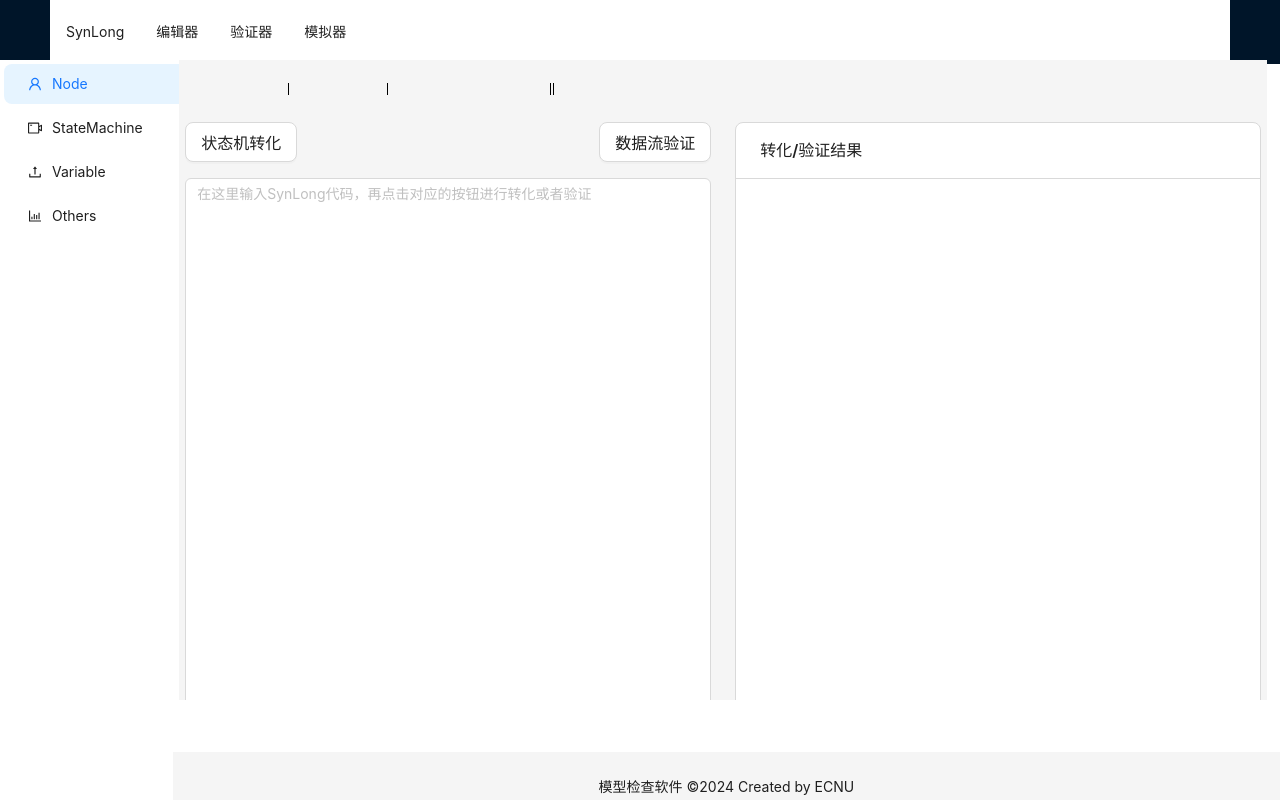
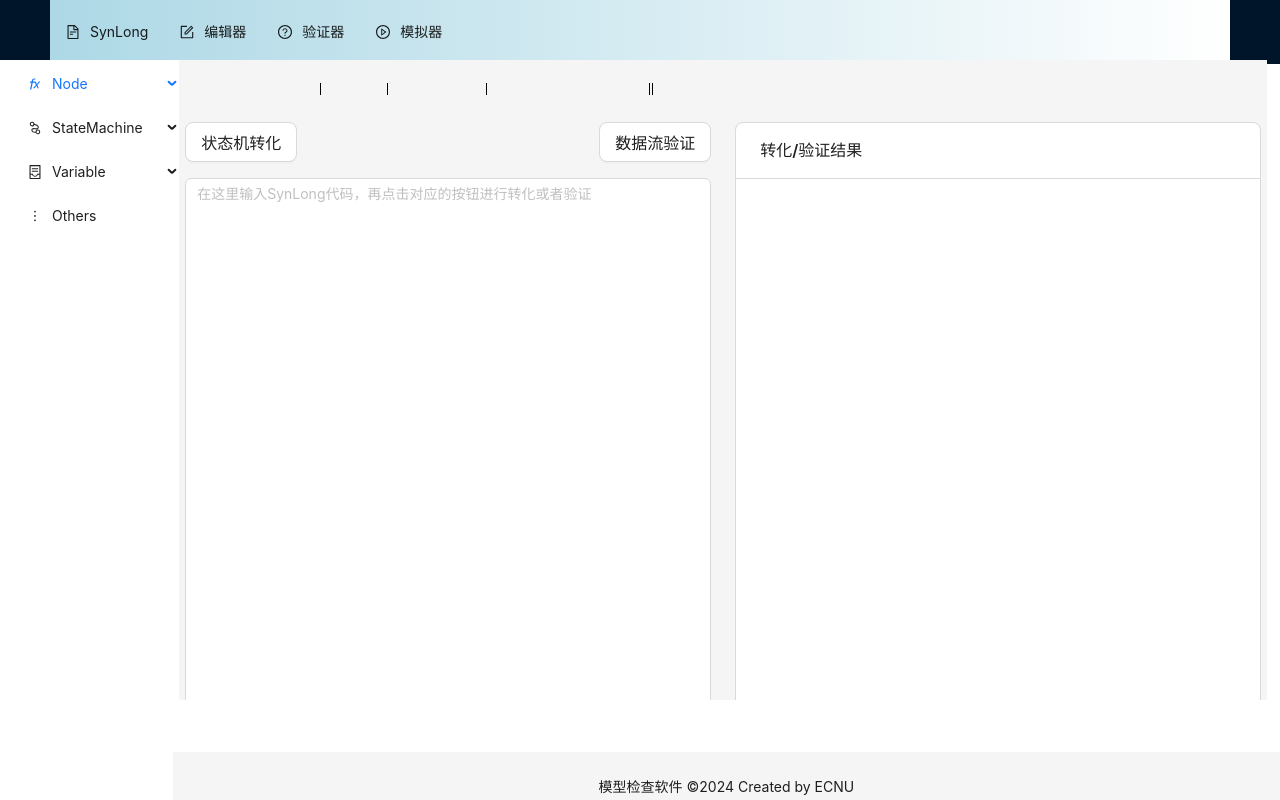
Before and after one commit to NicholasStone/check-frontend, a React (Vite) app: page /lustre in a window 1280 px wide. Built offline with nearby package versions, Linux system fonts and the light colour scheme.

Commit message:
feat: 修改了样式,增加了图标

```diff
--- a/index.html
+++ b/index.html
@@ -4,7 +4,7 @@
     <meta charset="UTF-8" />
     <link rel="icon" type="image/svg+xml" href="/template.svg" />
     <meta name="viewport" content="width=device-width, initial-scale=1.0" />
-    <title>model-checker</title>
+    <title>模型正确性检查软件</title>
   </head>
   <body>
     <div id="root"></div>
--- a/src/components/SideBar.jsx
+++ b/src/components/SideBar.jsx
@@ -1,8 +1,5 @@
 import {
-    BarChartOutlined,
-    UploadOutlined,
-    UserOutlined,
-    VideoCameraOutlined,
+  NodeIndexOutlined, MoreOutlined, FunctionOutlined, ContainerOutlined,
 } from '@ant-design/icons';
 import {Layout, Menu} from 'antd';
 
@@ -12,22 +9,34 @@ function SideBar() {
   const items = [
     {
       key: 1,
-      icon: <UserOutlined />,
+      icon: <FunctionOutlined />,
       label: "Node",
+      children: [
+        { key: 'node_1', label: 'node_A', icon: <FunctionOutlined /> },
+        { key: 'node_2', label: 'node_B', icon: <FunctionOutlined /> },
+      ],
     },
     {
       key: 2,
-      icon: <VideoCameraOutlined />,
+      icon: <NodeIndexOutlined />,
       label: "StateMachine",
+      children: [
+        { key: 'stm_1', label: 'stm1', icon: <NodeIndexOutlined /> },
+        { key: 'stm_2', label: 'stm2', icon: <NodeIndexOutlined /> },
+      ],
     },
     {
       key: 3,
-      icon: <UploadOutlined />,
+      icon: <ContainerOutlined />,
       label: "Variable",
+      children: [
+        { key: 'var_1', label: 'v1', icon: <ContainerOutlined /> },
+        { key: 'var_2', label: 'v2', icon: <ContainerOutlined /> },
+      ],
     },
     {
       key: 4,
-      icon: <BarChartOutlined />,
+      icon: <MoreOutlined />,
       label: "Others",
     },
   ];
--- a/src/components/Toolbar.jsx
+++ b/src/components/Toolbar.jsx
@@ -129,37 +129,44 @@ function Toolbar() {
             >
                 {/* first group*/}
                 <ConfigProvider>
+                    <Tooltip title="新建">
+                        <Button id="createBtn" type="text" icon={<IconFont type="icon-create"/>}></Button>
+                    </Tooltip>
                     <Tooltip title={<span>新建</span>}>
-                    <Button id="createBtn" type="text" icon={<IconFont type="icon-create" />}></Button>
+                        <Button id="createBtn" type="text" icon={<IconFont type="icon-create"/>}></Button>
                     </Tooltip>
                     <Tooltip title={<span>打开</span>}>
-                        <Button id="openBtn" type="text" icon={<IconFont type="icon-open-copy" />} onClick={() => fileInputRef.current.click()}></Button>
+                        <Button id="openBtn" type="text" icon={<IconFont type="icon-open-copy"/>}
+                                onClick={() => fileInputRef.current.click()}></Button>
                     </Tooltip>
                     <Tooltip title={<span>保存</span>}>
-                        <Button id="saveBtn" type="text" icon={<IconFont type="icon-save-copy" />} onClick={onSaveClicked}></Button>
+                        <Button id="saveBtn" type="text" icon={<IconFont type="icon-save-copy"/>}
+                                onClick={onSaveClicked}></Button>
                     </Tooltip>
-                    <Divider style={{ backgroundColor: 'black' }} type="vertical" />
+                    <Divider style={{backgroundColor: 'black'}} type="vertical"/>
                 </ConfigProvider>
 
                 {/* second group*/}
-                <ConfigProvider componentDisabled={selectedMode==='editor'?false:true}>
-                    {/* <Tooltip title={<span>撤销上次动作</span>}>
-                    <Button id="retrieveBtn" type="text" icon={<IconFont type="icon-back-arrow" />}></Button>
+                <ConfigProvider componentDisabled={selectedMode !== 'editor' && selectedMode !== 'lustre'}>
+                    <Tooltip title={<span>撤销上次动作</span>}>
+                        <Button id="retrieveBtn" type="text" icon={<IconFont type="icon-back-arrow"/>}></Button>
                     </Tooltip>
                     <Tooltip title={<span>重做上次动作</span>}>
-                        <Button id="redoBtn" type="text" icon={<IconFont type="icon-forward-arrow" />}></Button>
-                    </Tooltip> */}
-                    {/* <Divider style={{ backgroundColor: 'black' }} type="vertical" /> */}
+                        <Button id="redoBtn" type="text" icon={<IconFont type="icon-forward-arrow"/>}></Button>
+                    </Tooltip>
+                    <Divider style={{backgroundColor: 'black'}} type="vertical"/>
                     <Tooltip title={<span>适合窗口</span>}>
-                        <Button id="zoomFitBtn" type="text" icon={<IconFont type="icon-zoom-fit" />} onClick={handleZoomFit}></Button>
+                        <Button id="zoomFitBtn" type="text" icon={<IconFont type="icon-zoom-fit"/>}
+                                onClick={handleZoomFit}></Button>
                     </Tooltip>
                 </ConfigProvider>
 
 
                 {/* third group */}
-                <ConfigProvider componentDisabled={selectedMode==='verifier'?true:false}>
+                <ConfigProvider componentDisabled={selectedMode === 'verifier' ? true : false}>
                     <Tooltip title={<span>放大</span>}>
-                    <Button id="zoomInBtn" type="text" icon={<IconFont type="icon-zoom-in" />} onClick={handleZoomIn}></Button>
+                        <Button id="zoomInBtn" type="text" icon={<IconFont type="icon-zoom-in"/>}
+                                onClick={handleZoomIn}></Button>
                     </Tooltip>
                     <Tooltip title={<span>缩小</span>}>
                         <Button id="zoomOutBtn" type="text" icon={<IconFont type="icon-zoom-out" />} onClick={handleZoomOut}></Button>
--- a/src/components/TopBar.jsx
+++ b/src/components/TopBar.jsx
@@ -3,14 +3,17 @@ import {useDispatch, useSelector} from "react-redux";
 import {useNavigate} from "react-router-dom";
 import {useEffect} from "react";
 import {setSelectedMode} from "../store/modules/editor/bar.jsx";
+import {
+  FormOutlined, PlayCircleOutlined, FileTextOutlined, QuestionCircleOutlined,
+} from '@ant-design/icons';
 
 function TopBar() {
     const {Header} = Layout;
     const items = [
-        {key: 'lustre', label: 'SynLong'},
-        {key: 'editor', label: '编辑器'},
-        {key: 'verifier', label: '验证器'},
-        {key: 'simulator', label: '模拟器'},
+        {key: 'lustre', label: 'SynLong', icon: <FileTextOutlined />},
+        {key: 'editor', label: '编辑器', icon: <FormOutlined />},
+        {key: 'verifier', label: '验证器', icon: <QuestionCircleOutlined />},
+        {key: 'simulator', label: '模拟器', icon: <PlayCircleOutlined />},
     ];
     const dispatch = useDispatch()
     const navigate = useNavigate()
@@ -22,7 +25,6 @@ function TopBar() {
 
     return (
       <Header
-        theme="dark"
         style={{
           overflow: 'auto',
           width: '100vw',
@@ -39,6 +41,7 @@ function TopBar() {
           style={{
             flex: 1,
             minWidth: 0,
+            background: 'linear-gradient(to right, lightblue, white)',// 渐变色
           }}
           onClick={(e) => {
             const mode = e.key;
--- a/src/pages/LustrePanel/index.jsx
+++ b/src/pages/LustrePanel/index.jsx
@@ -1,6 +1,5 @@
 import {Button, Flex, Input, Card, ConfigProvider, notification, theme, Layout, Space, Slider, Divider} from "antd"
 import { useRef, useState } from "react"
-import { useNavigate } from "react-router-dom"
 import { request } from "../../utils/request"
 
 function LustrePanel(){
@@ -20,7 +19,7 @@ function LustrePanel(){
       else{
         setValue("")
         api.error({
-          message: "验证结果",
+          message: "验证出错",
           description: res.message,
           duration:5,
         });
@@ -38,7 +37,7 @@ function LustrePanel(){
         else{
           setValue("")
           api.error({
-            message: "验证结果",
+            message: "转化出错",
             description: res.message,
             duration:5,
           });
--- a/src/router/index.jsx
+++ b/src/router/index.jsx
@@ -8,7 +8,6 @@ import LustrePanel from "../pages/LustrePanel";
 import App from "../App";
 
 //配置路由实例
-
 const router = createBrowserRouter([
     {
         path: '/',
@@ -36,10 +35,6 @@ const router = createBrowserRouter([
             }
         ]
     },
-    // {
-    //     path:'/lustre',
-    //     element:<LustrePanel/>
-    // }
 ])
 
 export default router
```
Also changed, not shown: 1 other file (tests, documents, lock files or other folders).
